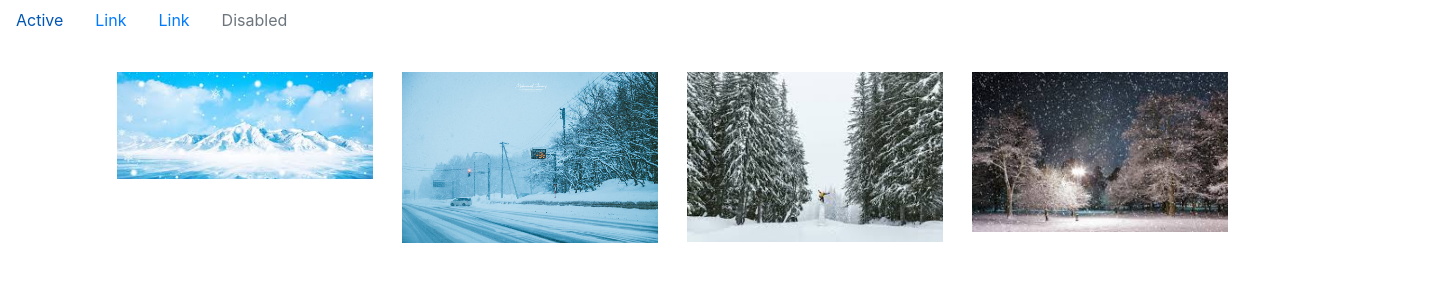
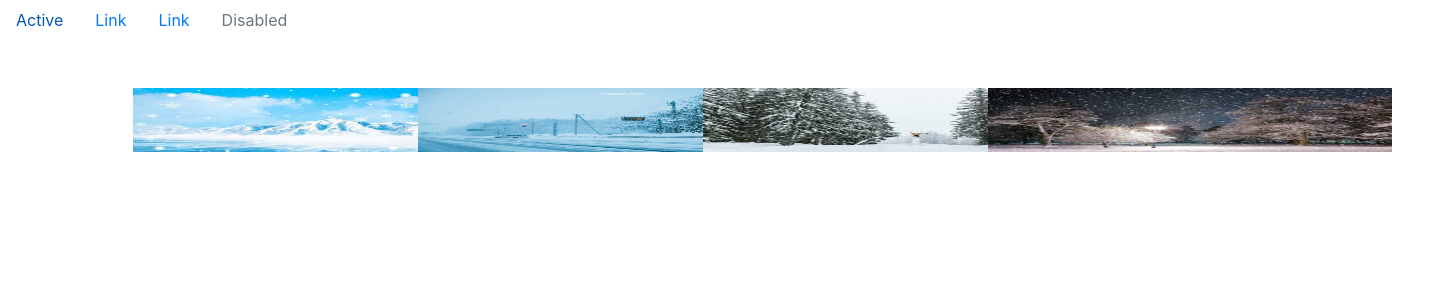
Before and after one commit to near2542/near2542.github.io, a plain HTML site: page index.html in a window 1280 px wide. Shown: the whole page, 1440 px wide, since content can reach past the window. Drawn offline with nearby package versions, Linux system fonts and the light colour scheme.

Commit message:
second commit

```diff
--- a/index.html
+++ b/index.html
@@ -14,7 +14,7 @@
         <a class="nav-link" href="#">Link</a>
         <a class="nav-link disabled" href="#" tabindex="-1" aria-disabled="true">Disabled</a>
       </nav>
-    <div class="container">
+    <div class="container justify-content-center">
         <div class="row">
             <div class="col-xl-3 col-lg-4 col-md-6">
                 <img src="img/2.jpg"  alt="">
--- a/style.css
+++ b/style.css
@@ -1,4 +1,5 @@
-img {
-    padding: 2em 2em;
-    width : 25vw;
+div>img {
+    padding:3em 3em;
+    height : 20vh;
+    width:500px;
 }
```
